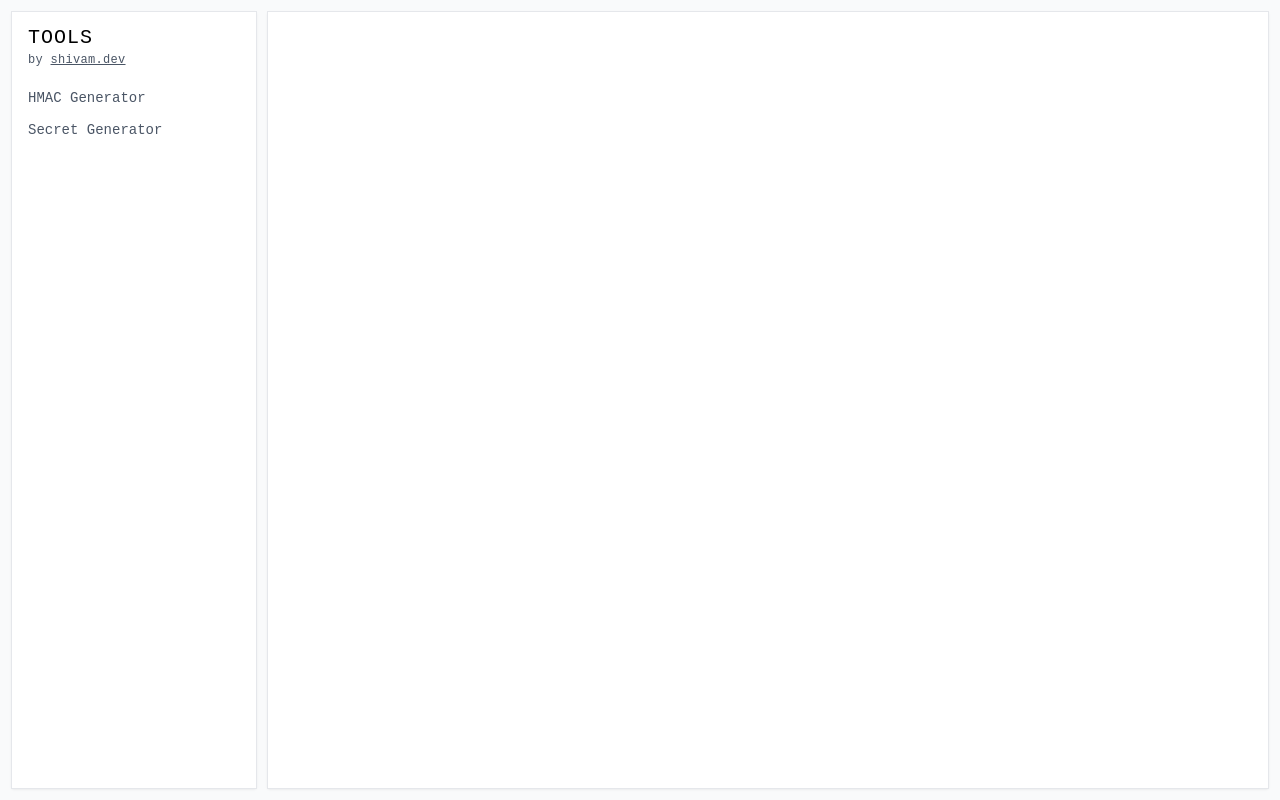
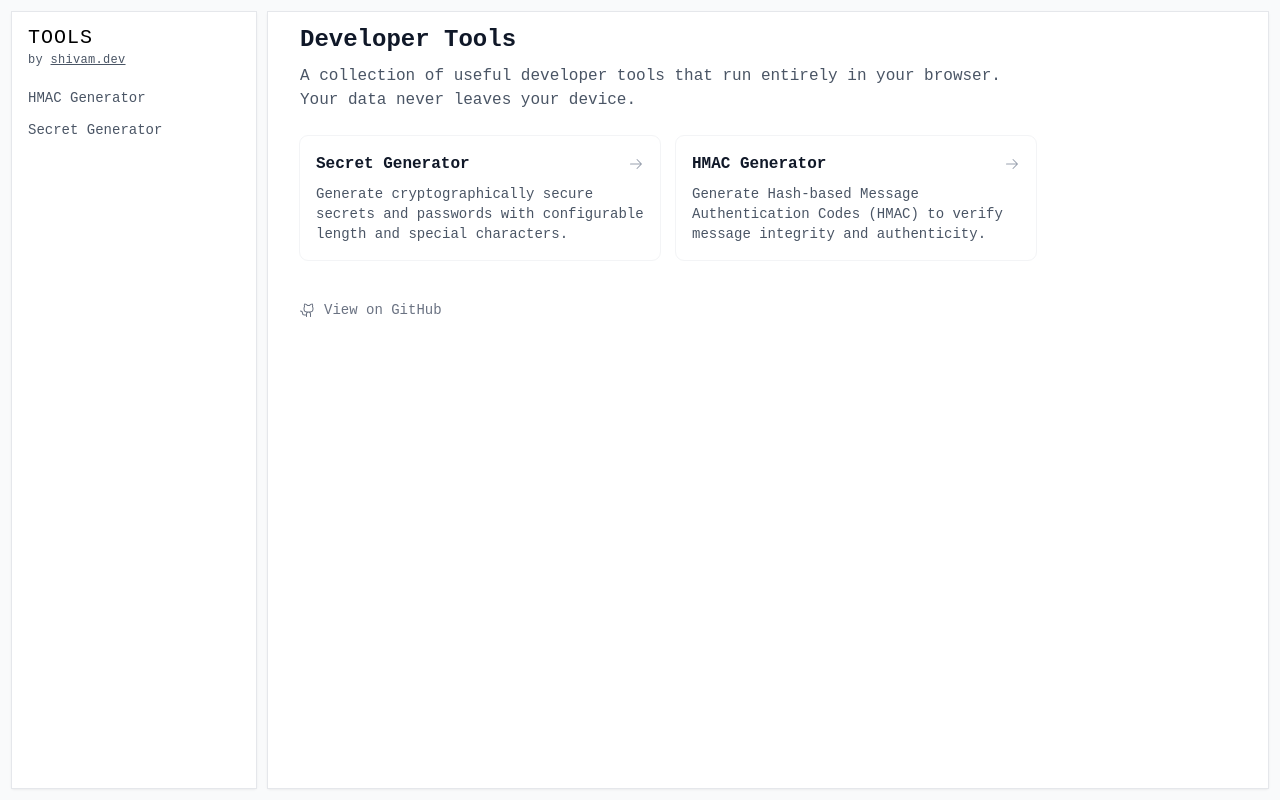
Before and after one commit to scmmishra/tools.shivam.dev, a Vue app: page / in a window 1280 px wide. Built offline with nearby package versions, Linux system fonts and the light colour scheme.

Commit message:
feat: add index page

```diff
--- /dev/null
+++ b/src/pages/index.vue
@@ -0,0 +1,65 @@
+<script setup lang="ts">
+import { RouterLink } from "vue-router";
+import IconArrowRight from "~icons/ph/arrow-right";
+import IconGithubLogo from "~icons/ph/github-logo";
+</script>
+
+<template>
+  <div class="max-w-3xl px-4">
+    <div class="space-y-6">
+      <div class="space-y-2">
+        <h1 class="text-2xl font-bold text-gray-900">Developer Tools</h1>
+        <p class="text-base text-gray-600">
+          A collection of useful developer tools that run entirely in your
+          browser. Your data never leaves your device.
+        </p>
+      </div>
+
+      <div class="grid md:grid-cols-2 gap-4">
+        <RouterLink
+          to="/secrets"
+          class="group block space-y-2 p-4 bg-white rounded-lg outline outline-gray-100 hover:outline-gray-200"
+        >
+          <div class="flex items-center justify-between">
+            <h2 class="font-semibold text-gray-900">Secret Generator</h2>
+            <IconArrowRight
+              class="size-4 text-gray-400 group-hover:text-gray-600 transition-colors"
+            />
+          </div>
+          <p class="text-sm text-gray-600">
+            Generate cryptographically secure secrets and passwords with
+            configurable length and special characters.
+          </p>
+        </RouterLink>
+
+        <RouterLink
+          to="/hmac"
+          class="group block space-y-2 p-4 bg-white rounded-lg outline outline-gray-100 hover:outline-gray-200"
+        >
+          <div class="flex items-center justify-between">
+            <h2 class="font-semibold text-gray-900">HMAC Generator</h2>
+            <IconArrowRight
+              class="size-4 text-gray-400 group-hover:text-gray-600 transition-colors"
+            />
+          </div>
+          <p class="text-sm text-gray-600">
+            Generate Hash-based Message Authentication Codes (HMAC) to verify
+            message integrity and authenticity.
+          </p>
+        </RouterLink>
+      </div>
+
+      <div class="flex pt-4">
+        <a
+          href="https://github.com/scmmishra/tools.shivam.dev"
+          target="_blank"
+          rel="noopener noreferrer"
+          class="text-sm text-gray-500 hover:text-gray-700 flex items-center gap-2"
+        >
+          <IconGithubLogo class="size-4" />
+          View on GitHub
+        </a>
+      </div>
+    </div>
+  </div>
+</template>
--- a/src/router.ts
+++ b/src/router.ts
@@ -1,10 +1,12 @@
 import { createRouter, createWebHistory } from "vue-router";
 import Hmac from "./pages/hmac.vue";
 import Secrets from "./pages/secrets.vue";
+import Index from "./pages/index.vue";
 
 const router = createRouter({
   history: createWebHistory(),
   routes: [
+    { path: "/", component: Index },
     { path: "/hmac", component: Hmac },
     { path: "/secrets", component: Secrets },
   ],
```
